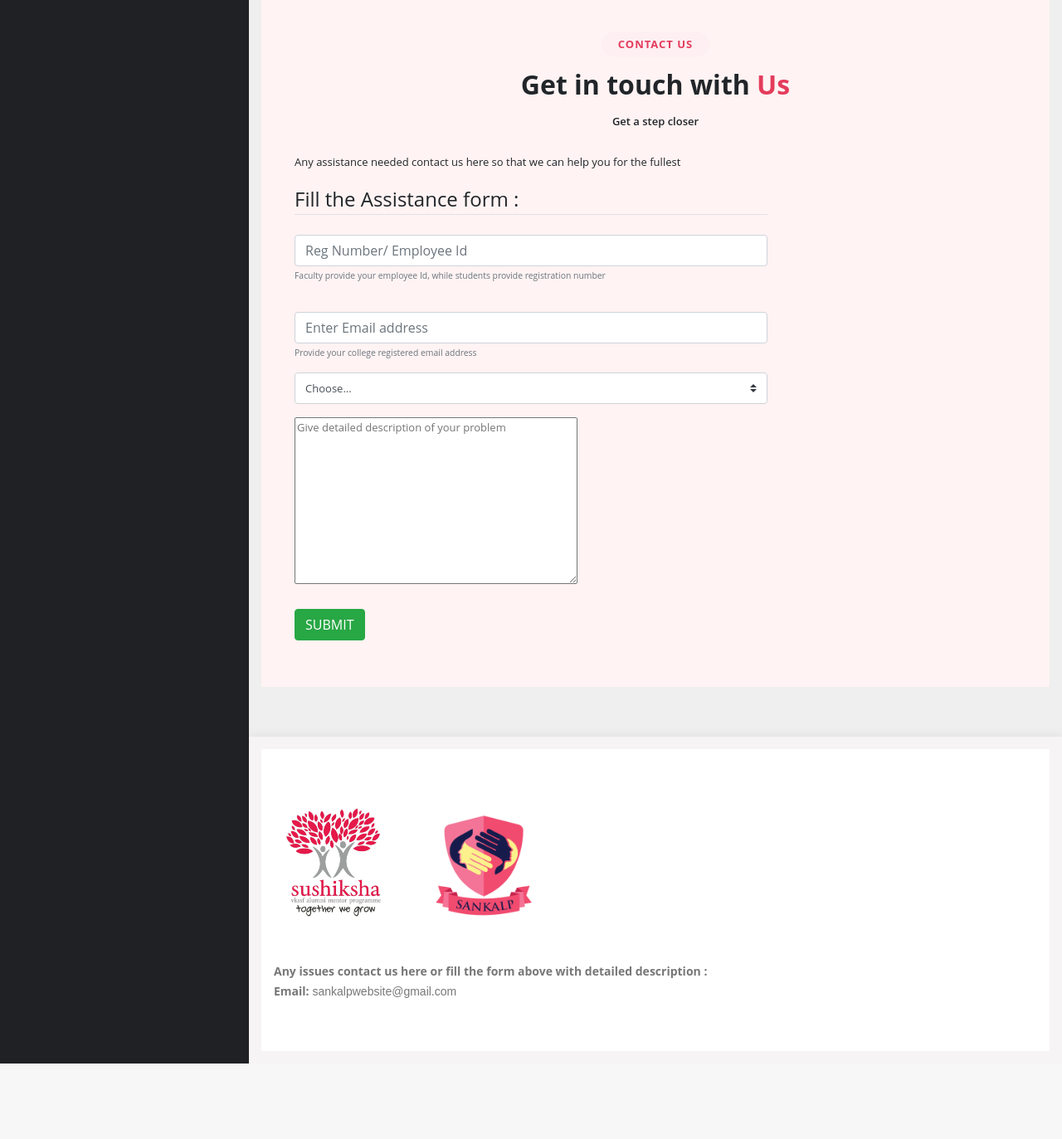
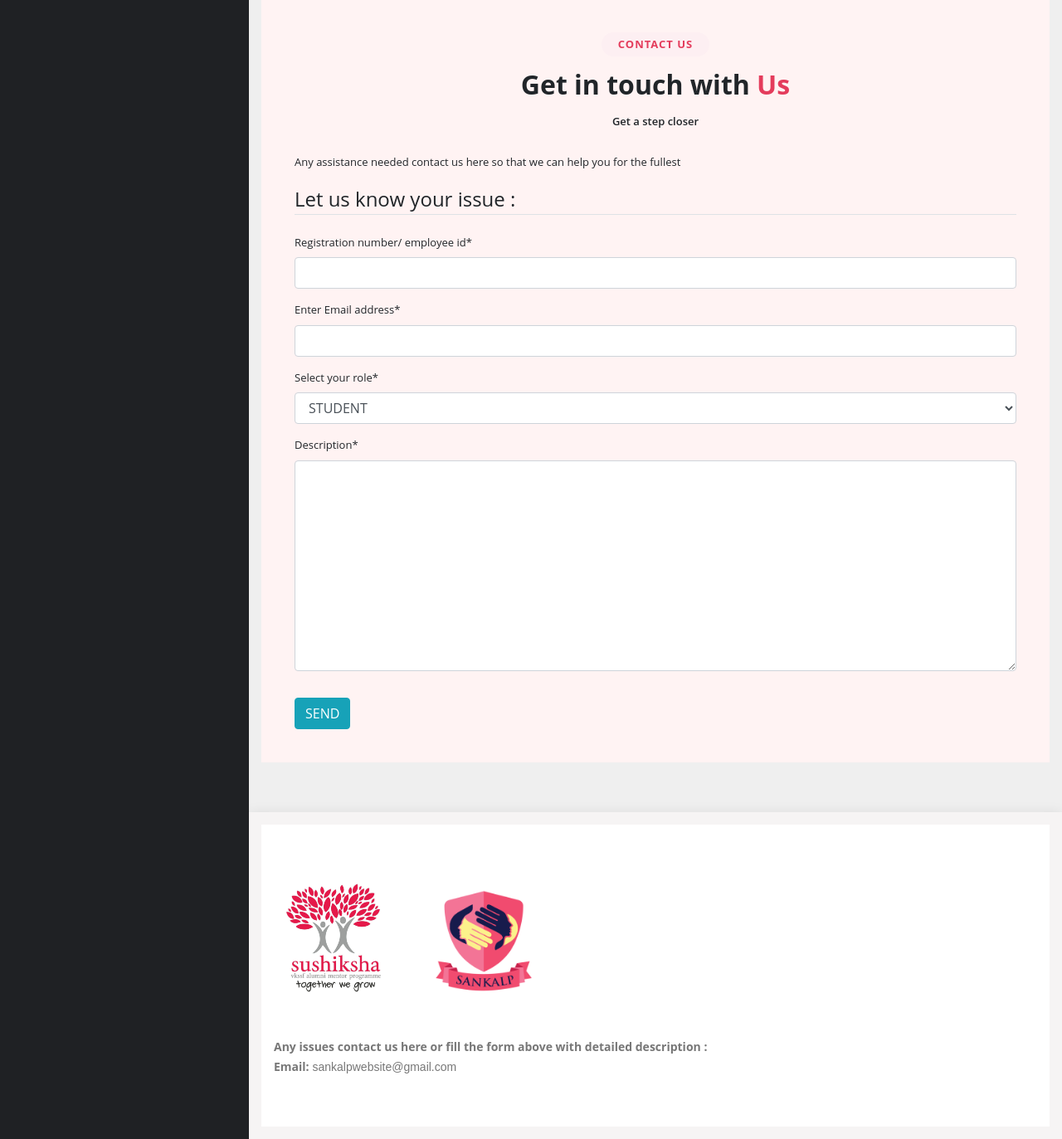
Before and after one commit to swasthikcnayak/team-sankalp-scl-maxo, a Django app: page / in a window 1280 px wide. Shown: the part 2043-3416 px from the top of the page at 83% size. Before the commit the page ends 3325 px from the top, so only its background shows below. Run offline with Django 3.2, Linux system fonts and the light colour scheme; some libraries are stand-ins or nearby versions.

Commit message:
added issue raising platform

```diff
--- /dev/null
+++ b/djangoProject/djangoProject/forms.py
@@ -0,0 +1,21 @@
+from django import forms
+
+ROLE_CHOICES = [
+    ('STD', 'STUDENT'),
+    ('THR', 'TEACHER'),
+]
+
+class IssueForm(forms.Form):
+    id = forms.CharField(max_length=50, label='Registration number/ employee id')
+    email = forms.EmailField(label='Enter Email address')
+    role = forms.ChoiceField(choices=ROLE_CHOICES, label='Select your role')
+    description = forms.CharField(widget=forms.Textarea(attrs={"rows": 10, "cols": 40}))
+
+    class Meta:
+        widgets = {
+            'id': forms.TextInput(attrs={'placeholder': 'Reg Number/Employee Id'}),
+            'email': forms.EmailInput(attrs={'placeholder': 'Enter Email address'}),
+        }
+
+    def __init__(self, *args, **kwargs):
+        super(IssueForm, self).__init__(*args, **kwargs)
--- a/djangoProject/djangoProject/views.py
+++ b/djangoProject/djangoProject/views.py
@@ -1,4 +1,8 @@
-from django.shortcuts import render
+from django.shortcuts import render, redirect
+from djangoProject.forms import IssueForm
+from django.core.mail import send_mail
+from django.contrib import messages
+from djangoProject.settings import ISSUE_MAIL
 
 
 def handler404(request, exception):
@@ -34,4 +38,29 @@ def handler403(request, exception):
 
 
 def home_view(request):
-    return render(request, template_name='users/home.html')
+    if request.method == 'GET':
+        form = IssueForm()
+        return render(request, 'users/home.html', {'form': form})
+    elif request.method == 'POST':
+        form = IssueForm(request.POST)
+        if form.is_valid():
+            id = form.cleaned_data.get('id')
+            email = form.cleaned_data.get('email')
+            role = form.cleaned_data.get('role')
+            if role == 'ADM':
+                roleFull = 'ADMIN'
+            elif role == 'THR':
+                roleFull = 'TEACHER'
+            else:
+                roleFull = 'STUDENT'
+            description = form.cleaned_data.get('description')
+            send_mail('issue raised by ' + id,
+                      'Issue has been raised by user ' + id + '\n having email address '
+                      + email + '\nrole ' + roleFull + '\nthe details are as below \n'
+                      + description, from_email=None, recipient_list=[ISSUE_MAIL], fail_silently=False)
+            messages.success(request,
+                             message="Your issue has been reported, you will contacted soon via mail")
+        else:
+            messages.add_message(request, messages.ERROR,
+                                 message="Could not send mail Check the details again")
+        return redirect('home')
--- a/djangoProject/users/templates/users/home.html
+++ b/djangoProject/users/templates/users/home.html
@@ -14,6 +14,13 @@
 
 {% block content %}
     <section id="hero">
+    {% if messages %}
+        {% for message in messages %}
+            <div class="alert alert-{{ message.tags }}">
+                {{ message }}
+            </div>
+        {% endfor %}
+    {% endif %}
         <div class="hero-container">
             <h3>Welcome to <strong>E-CHATR</strong></h3>
             <h1>Together we Excel</h1>
@@ -138,49 +145,18 @@
                 <div class="content">
 
                     <p>Any assistance needed contact us here so that we can help you for the fullest </p>
-                    <div class="row">
-                        <div class="col-sm-12 col-lg-8">
-                            <form method="post" enctype="multipart/form-data">
-                                {% csrf_token %}
+                    <form method="POST" enctype="multipart/form-data">
+                        {% csrf_token %}
+                        <div class="row">
+                            <div class="col-12">
                                 <fieldset class="form-group ">
-                                    <legend class="border-bottom mb-4">Fill the Assistance form :</legend>
-                                    <div class="form-group">
-                                        <input type="text" maxlength="50" class="form-control" required id="id_email"
-                                               placeholder="Reg Number/ Employee Id">
-                                        <small id="emailHelp" class="form-text text-muted">Faculty provide your employee
-                                            Id, while
-                                            students provide registration number</small>
-                                    </div>
-                                    <div class="form-group">
-                                        <label for="id_email"></label><input type="email" class="form-control"
-                                                                             id="id_email"
-                                                                             required
-                                                                             placeholder="Enter Email address">
-                                        <small id="emailHelp" class="form-text text-muted">Provide your college
-                                            registered email
-                                            address</small>
-                                    </div>
-                                    <div class="form-group">
-                                        <label class="mr-sm-2 sr-only" for="role">Role</label>
-                                        <select class="custom-select" id="role" required>
-                                            <option selected>Choose...</option>
-                                            <option value="STD">Student</option>
-                                            <option value="THR">Teacher</option>
-                                        </select>
-                                    </div>
-                                    <div class="form-group">
-                                        <label for="description">
-                                <textarea rows="10" cols="40" name="description" contenteditable
-                                          placeholder="Give detailed description of your problem"></textarea>
-                                        </label>
-                                    </div>
-                                    <div>
-                                        <button type="submit" class="btn  btn-success">SUBMIT</button>
-                                    </div>
+                                    <legend class="border-bottom mb-4">Let us know your issue :</legend>
+                                    {{ form|crispy }}
                                 </fieldset>
-                            </form>
+                                <button type="submit" class="btn btn-info">SEND</button>
+                            </div>
                         </div>
-                    </div>
+                    </form>
                 </div>
             </div>
         </section>
```
Also changed, not shown: djangoProject/assignments/templates/assignments/assignment-detail.html (+18 -18 lines), djangoProject/djangoProject/settings.py (+5 -2 lines).
